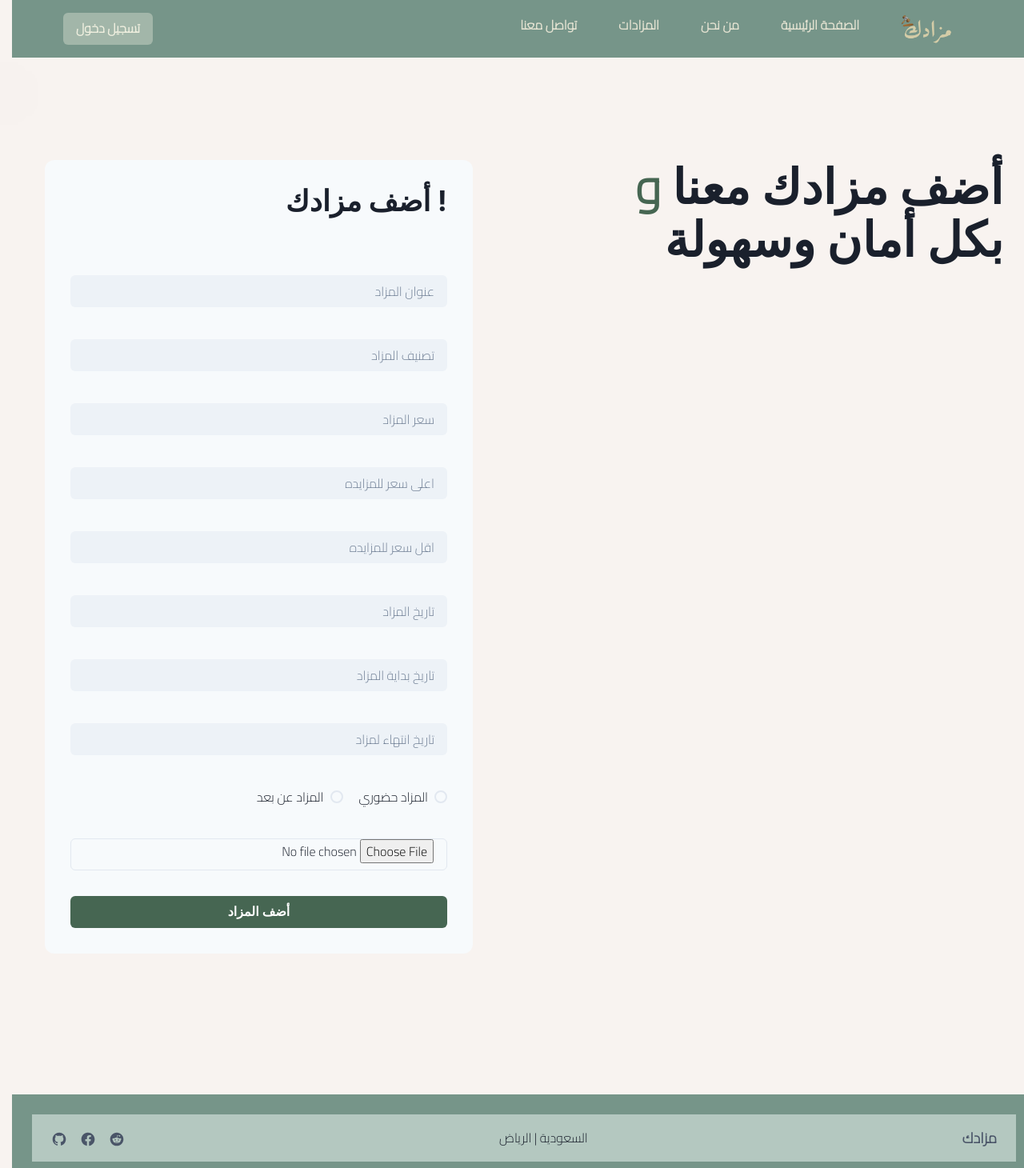
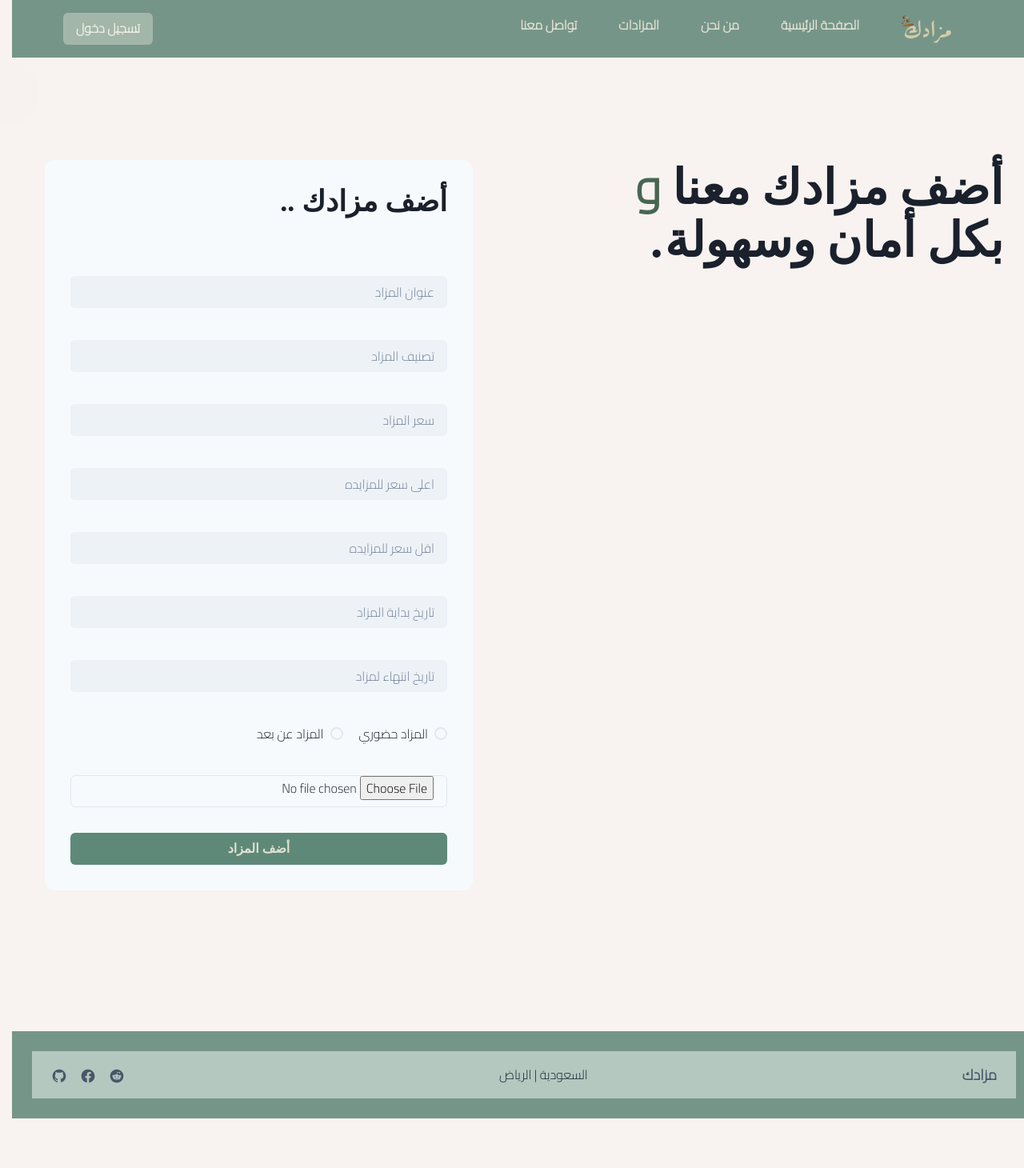
Before and after one commit to RashedSharahili/auctionProject, a React (Vite) app: page /FormAuction in a window 1280 px wide. Shown: the top 1460 px of the page at 80% size. After the commit the page ends 1398 px from the top, so only its background shows below. Built offline with nearby package versions, Linux system fonts and the light colour scheme.

Commit message:
FormAuction and Auctions pages

```diff
--- a/src/Components/AuctionsDetails.tsx
+++ b/src/Components/AuctionsDetails.tsx
@@ -53,15 +53,16 @@ function AuctionsDetails() {
           textAlign={"center"}
           fontWeight="bold"
           fontSize="2xl"
+          fontFamily={'Amiri'}
           mt={2}>
           أرض في العليا
         </Heading>
         <Stack mt='6' spacing='3'>
           <Box pos={"absolute"} left={"-16vh"} top={"4vh"}>
-            <Badge colorScheme="purple" bg={"purple.600"} pr={"3vh"} pl={"3vh"} pt={"0.5vh"} pb={"0.5vh"} borderRadius={"1.5vh"} fontWeight={"bold"} color={"white"}>عن بعد</Badge>
-            <HStack bg={"purple.600"} color={"white"} mt={"2"} p={"2"} borderRadius={"8"}>
-                                <VStack>
-                                    <Text>ثانية</Text>
+            <Badge  bg={"#94B49F"} pr={"3vh"} pl={"3vh"} pt={"0.5vh"} pb={"0.5vh"} borderRadius={"1.5vh"} fontWeight={"bold"} color={"white"} >عن بعد</Badge>
+            <HStack bg={"#94B49F"} color={"white"} mt={"2"} p={"2"} borderRadius={"8"}>
+                                <VStack >
+                                    <Text >ثانية</Text>
                                     <Text>02</Text>
                                 </VStack>
                                 <VStack>
@@ -114,13 +115,13 @@ function AuctionsDetails() {
         </Flex>
       </Box>
       <Box mt={8}>
-        <Heading textAlign={"center"}>أعلى مزايدة</Heading>
+        <Heading textAlign={"center"} fontSize={"30"} fontFamily={'Amiri'}>أعلى مزايدة</Heading>
         <Flex alignItems="center" mt={2}>
-          <Container maxWidth={"container.xl"}>
-                <TableContainer>
+          <Container maxWidth={"container.xl"} >
+                <TableContainer fontFamily={'Amiri'}>
                     <Table size='sm'>
                         <Thead>
-                          <Tr>
+                          <Tr fontFamily={'Amiri'}>
                               <Th>المزايد</Th>
                               <Th>القيمة</Th>
                               <Th>الوقت</Th>
@@ -139,7 +140,8 @@ function AuctionsDetails() {
         </Flex>
         <br></br>
         <Flex w={"100%"} justifyContent={"center"}>
-          <Button colorScheme={"green"} bg={"#56C596"} onClick={onOpen}>سجل في المزاد</Button>
+          <Button  bg={"#5E8978"}  color="#E3E2D1"
+                          _hover={{bg: '#63907D'}} onClick={onOpen}>سجل في المزاد</Button>
           <Modal
         initialFocusRef={initialRef}
         finalFocusRef={finalRef}
@@ -149,7 +151,7 @@ function AuctionsDetails() {
         <ModalOverlay />
         <ModalContent>
           <ModalCloseButton />
-          <ModalHeader>سجل في المزاد</ModalHeader>
+          <ModalHeader fontFamily={'Amiri'}>سجل في المزاد</ModalHeader>
           <ModalBody pb={6}>
             <FormControl>
               <FormLabel>الشروط</FormLabel>
--- a/src/Components/FormAcution.tsx
+++ b/src/Components/FormAcution.tsx
@@ -23,7 +23,8 @@ import { useNavigate } from 'react-router-dom';
 
     const [CategoryAution, setCategoryAution] = useState('');
     const [AdressAuction, setAdressAuction] = useState('');
-    const [DateAuction, setDateAuction] = useState('');
+    const [StartDateAuction, setStartDateAuction] = useState('');
+    const [EndDateAuction, setEndDateAuction] = useState('');
     const [PriceAuction, setPriceAuction] = useState('');
     const [ImageAuction, setImageAuction] = useState('');
     const [minPrice, setminPrice] = useState('');
@@ -41,7 +42,7 @@ import { useNavigate } from 'react-router-dom';
             'Content-Type': 'application/json',
             "authorization": localStorage.getItem("token") as string
           },
-          body: JSON.stringify({ CategoryAution, AdressAuction ,DateAuction,PriceAuction,ImageAuction,minPrice,maxPrice}),
+          body: JSON.stringify({ CategoryAution, AdressAuction ,StartDateAuction,EndDateAuction,PriceAuction,ImageAuction,minPrice,maxPrice}),
         });
         const data = await request.json();
         if (request.status !== 200) {
@@ -74,7 +75,7 @@ import { useNavigate } from 'react-router-dom';
 
 
     return (
-      <Box className="container">
+      <Box className="container" >
         <Box position={'relative'}>
           <Container
             as={SimpleGrid}
@@ -93,12 +94,9 @@ import { useNavigate } from 'react-router-dom';
                   bgClip="text">
                   و
                 </Text>{' '}
-              بكل أمان وسهولة
+               بكل أمان وسهولة.
               </Heading>
-              <Stack direction={'row'} spacing={4} align={'center'}>
-                {/* <Text fontFamily={'heading'} fontSize={{ base: '4xl', md: '6xl' }}>
-                </Text> */}
-              </Stack>
+
             </Stack>
             <Stack
               bg={'gray.50'}
@@ -110,9 +108,10 @@ import { useNavigate } from 'react-router-dom';
                 <Heading
                   color={'gray.800'}
                   lineHeight={1.1}
+                  fontFamily={'Amiri'}
                   fontSize={{ base: '2xl', sm: '3xl', md: '4xl' }}>
-                    ! أضف مزادك
-                  <Text
+                      أضف مزادك ..
+                   <Text
                     as={'span'}
                     bgGradient="linear(to-r, red.400,pink.400)"
                     bgClip="text">
@@ -183,20 +182,8 @@ import { useNavigate } from 'react-router-dom';
                     }}
                   />
 
-                 <Input
-                onChange={(e) => setDateAuction(e.target.value)}
-
-                    placeholder="تاريخ المزاد"
-                    bg={'gray.100'}
-                    border={0}
-                    color={'gray.500'}
-                    _placeholder={{
-                      color: 'gray.500',
-                    }}
-                  />
-
                <Input
-                onChange={(e) => setDateAuction(e.target.value)}
+                onChange={(e) => setStartDateAuction(e.target.value)}
 
                     placeholder="تاريخ بداية المزاد"
                     bg={'gray.100'}
@@ -208,7 +195,7 @@ import { useNavigate } from 'react-router-dom';
                   />
 
                 <Input
-                onChange={(e) => setDateAuction(e.target.value)}
+                onChange={(e) => setEndDateAuction(e.target.value)}
 
                     placeholder="تاريخ انتهاء لمزاد"
                     bg={'gray.100'}
@@ -241,12 +228,8 @@ import { useNavigate } from 'react-router-dom';
                     fontFamily={'heading'}
                     mt={8}
                     w={'full'}
-                    bgGradient="linear(to-r,#466652,#466652)"
-                    color={'white'}
-                    _hover={{
-                      bgGradient: 'linear(green.90,white)',
-                      boxShadow: 'xl',
-                    }}
+                    bg={"#5E8978"}  color="#E3E2D1"
+                          _hover={{bg: '#63907D'}}
 
                     onClick={submitAddAuction}
                     >
--- a/src/Components/Home.tsx
+++ b/src/Components/Home.tsx
@@ -29,8 +29,8 @@ export default function Home() {
 
   const navigate = useNavigate();
 
-  // const cardsinHome = "https://acution.onrender.com/auctions";
-  const cardsinHome = "http://localhost:8000/auctions/news";
+  const cardsinHome = "https://acution.onrender.com/auctions/news";
+  // const cardsinHome = "http://localhost:8000/auctions/news";
   async function getAllcards() {
     await fetch(cardsinHome, {
       headers: {
```
Also changed, not shown: src/Components/Auctions.tsx (+31 -14 lines).
